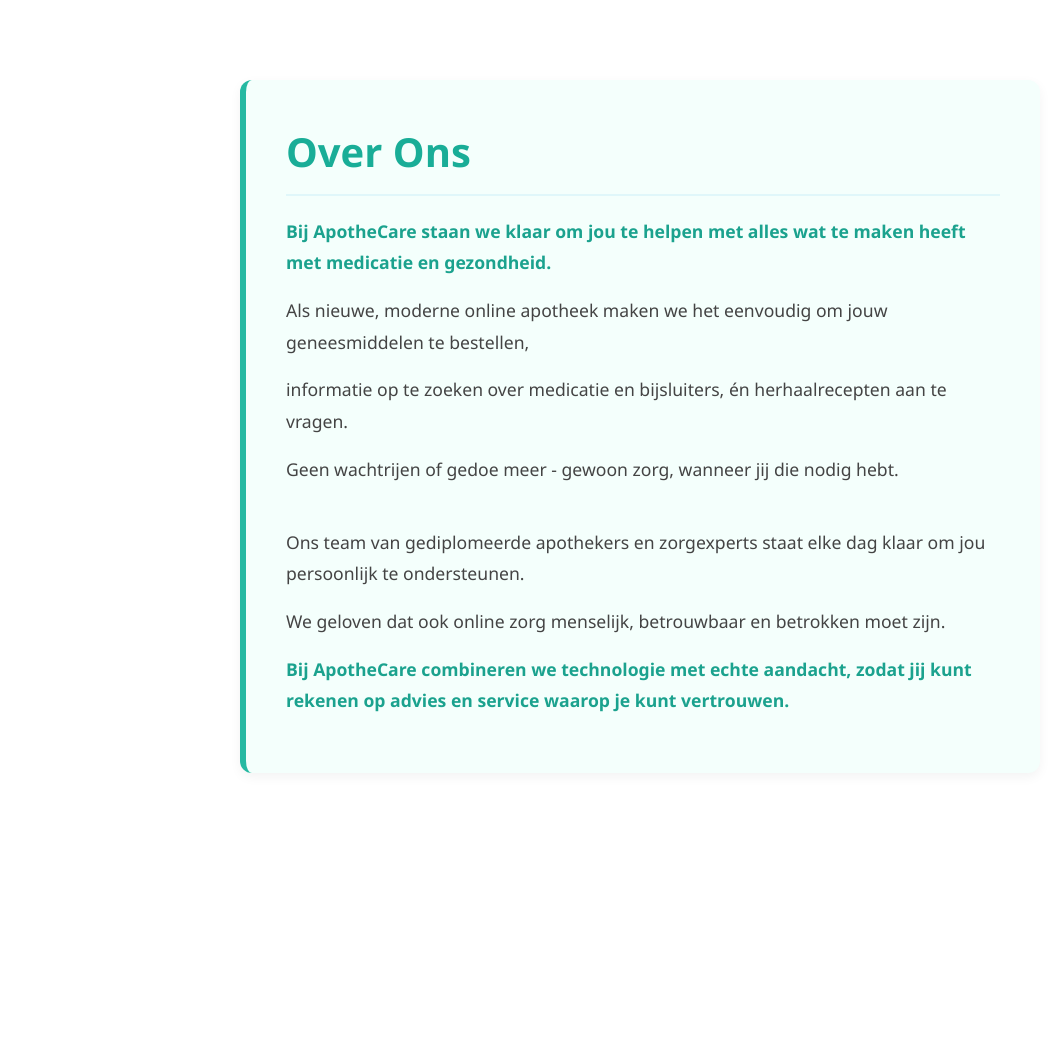
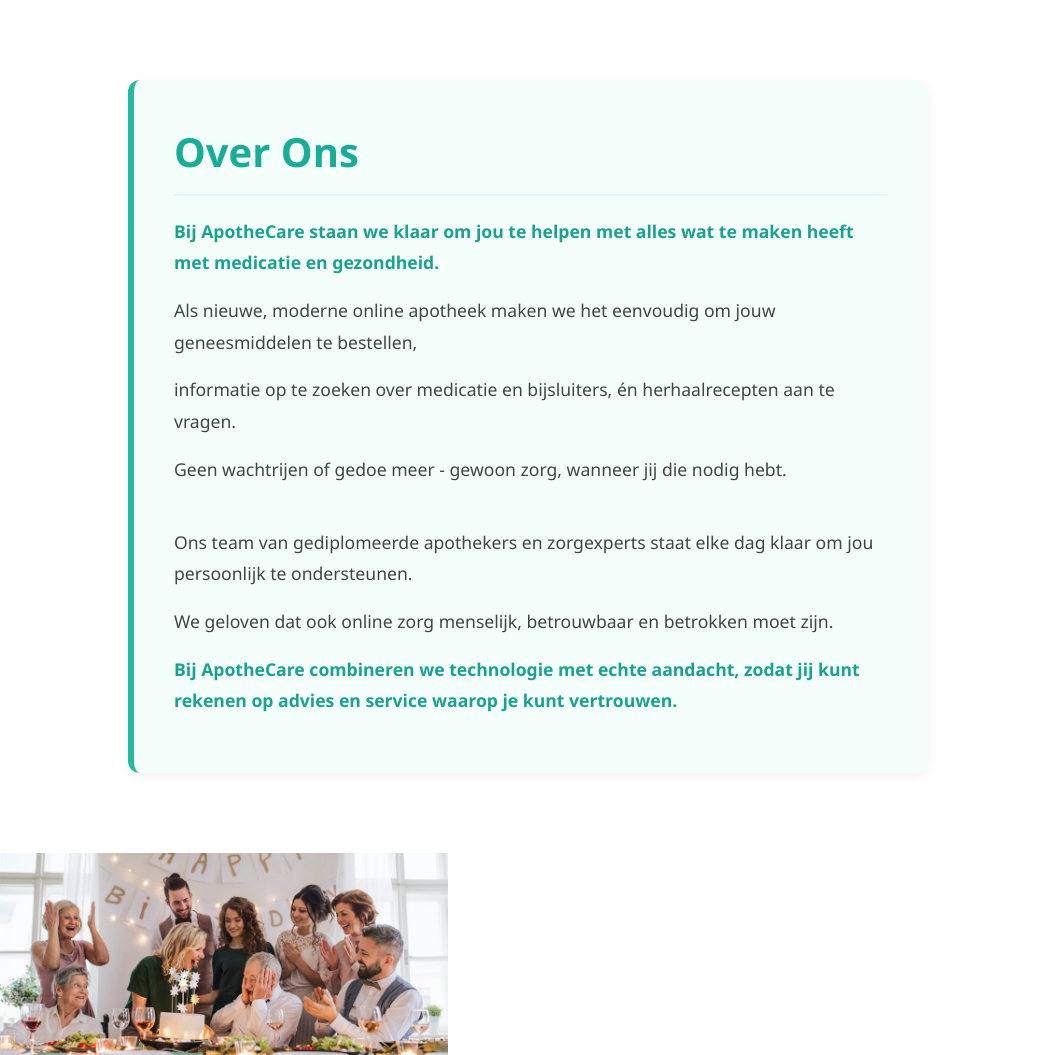
Before and after one commit to SonJoeyKong/webshop-, a PHP site: page /php/klanten/over-ons.php in a window 1280 px wide. Shown: the part 122-1177 px from the top of the page, without its empty margins (0-1063 px from the left). Before the commit the page ends 895 px from the top, so only its background shows below. Run offline with PHP 8.4, Linux system fonts and the light colour scheme.

Commit message:
css changes
testing locatie van over ons

```diff
--- a/css/style.css
+++ b/css/style.css
@@ -637,6 +637,7 @@
 }
 
 .bigtext {
+
     max-width: 800px;
     margin: 80px auto;
     padding: 40px;
@@ -645,6 +646,7 @@
     box-shadow: 0 4px 12px rgba(0, 0, 0, 0.05);
     text-align: left;
     border-left: 6px solid #26B9A2; /* blauw-cyaan accentlijn */
+    margin-left: 10%;
 }
 
 .bigtext h1 {
@@ -683,3 +685,9 @@
         font-size: 1em;
     }
 }
+#overonsIMG {
+    display: flex;
+    width: 35%;
+    text-align: right;
+    margin-right: 10%;
+}
--- a/php/klanten/over-ons.php
+++ b/php/klanten/over-ons.php
@@ -67,7 +67,7 @@
     </nav>
 
 
-<section class="bigtext">
+<div class="bigtext">
     <h1>over ons</h1>
 <p id="overonsTOP">Bij ApotheCare staan we klaar om jou te helpen met alles wat te maken heeft met medicatie en gezondheid.</p>
 <p>Als nieuwe, moderne online apotheek maken we het eenvoudig om jouw geneesmiddelen te bestellen,</p>
@@ -77,5 +77,8 @@
 <p>Ons team van gediplomeerde apothekers en zorgexperts staat elke dag klaar om jou persoonlijk te ondersteunen.</p>
 <p>We geloven dat ook online zorg menselijk, betrouwbaar en betrokken moet zijn.</p>
 <p id="overonspBOT">Bij ApotheCare combineren we technologie met echte aandacht, zodat jij kunt rekenen op advies en service waarop je kunt vertrouwen.</p>
-</section>
+</div>
+<div>
+    <img src="../../images/headimg.png" alt="" id="overonsIMG">
+</div>
 </body>
```
